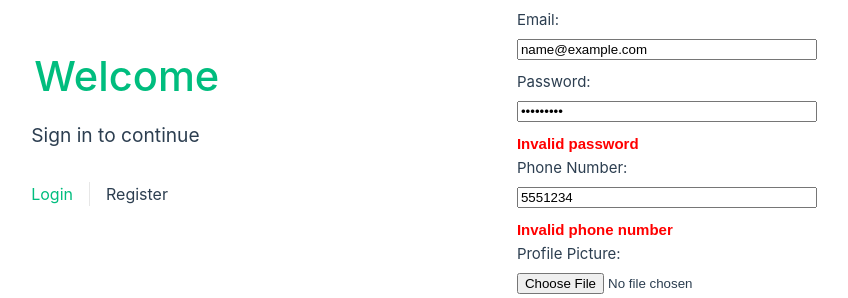
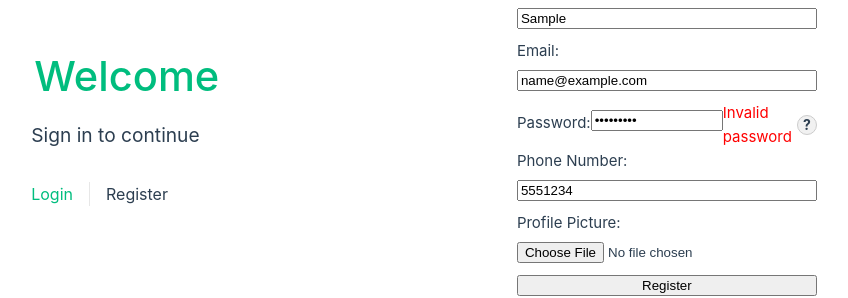
Before and after one commit to SeanCaoile/CSSECDV, a Vue app in the folder SECDV_MP/: page /register in a window 1280 px wide. Both pictures are taken after typing "Sample", "name@example.com", "Sample123", "5551234" into the empty fields and a click on the button "Register". Shown: the part 263-561 px from the top of the page, without its empty margins (185-1033 px from the left). Built offline with nearby package versions, Linux system fonts and the light colour scheme.

Commit message:
tooltip for input

```diff
--- a/SECDV_MP/src/views/register.vue
+++ b/SECDV_MP/src/views/register.vue
@@ -1,6 +1,5 @@
 <template>
   <div class="about">
-    <!-- <h1>Registration</h1> -->
     <div>
       <HelloWorld msg="Welcome" />
       <form @submit.prevent="submitForm">
@@ -11,17 +10,23 @@
         <div>
           <label for="email">Email: </label>
           <input type="email" id="email" v-model="email" @blur="validateEmail" required>
-          <span v-if="emailError" style="color: red; font-family: Arial, Helvetica, sans-serif; font-weight: bold;">{{ emailError }}</span>
+          <span v-if="emailError" class="error-message">{{ emailError }}</span> <!-- Display the error message -->
         </div>
-        <div>
+        <div class="password-container">
           <label for="password">Password: </label>
           <input type="password" id="password" v-model="password" @blur="validatePassword" required>
-          <span v-if="passwordError" style="color: red; font-family: Arial, Helvetica, sans-serif; font-weight: bold;">{{ passwordError }}</span>
+          <span v-if="passwordError" class="error-message">{{ passwordError }}</span> <!-- Display the error message -->
+          <div class="tooltip-wrapper">
+            <span class="tooltip-icon" @mouseover="showTooltip = true" @mouseout="showTooltip = false">?</span>
+            <div v-if="showTooltip" class="tooltip">
+              Password must be at least 6 characters long.
+              Password must be at least 6 characters long.
+            </div>
+          </div>
         </div>
         <div>
           <label for="phoneNumber">Phone Number: </label>
-          <input type="tel" id="phoneNumber" v-model="phoneNumber" @blur="validatePhone" required>
-          <span v-if="phoneError" style="color: red; font-family: Arial, Helvetica, sans-serif; font-weight: bold;">{{ phoneError }}</span>
+          <input type="tel" id="phoneNumber" v-model="phoneNumber" required>
         </div>
         <div>
           <label for="profilePicture">Profile Picture: </label>
@@ -32,6 +37,7 @@
     </div>
   </div>
 </template>
+
 
 <style>
 @media (min-width: 1024px) {
@@ -55,6 +61,46 @@
   button {
     width: 100%; /* Make button fill its container */
   }
+  .password-container {
+    position: relative;
+    display: flex;
+    align-items: center;
+  }
+  .tooltip-wrapper {
+    position: relative;
+    display: inline-block;
+  }
+  .tooltip-icon {
+    margin-left: 5px;
+    cursor: pointer;
+    border: 1px solid #ccc;
+    border-radius: 50%;
+    width: 20px;
+    height: 20px;
+    display: flex;
+    align-items: center;
+    justify-content: center;
+    background-color: #f1f1f1;
+    font-size: 14px;
+    font-weight: bold;
+  }
+  .tooltip {
+    position: absolute;
+    top: 100%;
+    left: 0;
+    background-color: #333;
+    color: #fff;
+    padding: 5px;
+    border-radius: 5px;
+    white-space: nowrap;
+    transform: translateY(5px);
+    z-index: 10;
+    font-size: 12px;
+  }
+  .error-message {
+    color: red;
+    display: block;
+  }
 }
 </style>
 
@@ -71,7 +117,8 @@ export default {
       profilePicture: null,
       emailError: '',
       passwordError: '',
-      phoneError: ''
+      phoneError: '',
+      showTooltip: false
     };
   },
   methods: {
@@ -102,6 +149,7 @@ export default {
       this.emailError = '';
       return true;
     },
+
     validatePassword() {
       const passPattern = /^(?=.*[A-Z])(?=.*[a-z])(?=.*\d)(?=.*[`~!@#$%^&*\(\)\-\_\=\+\[\]\{\};:\'\"\,\.\<\>\?\/\\|]).{12,64}$/;
       if (!passPattern.test(this.password)) {
@@ -111,6 +159,7 @@ export default {
       this.passwordError = '';
       return true;
     },
+
     validatePhone() {
       const phonePattern = /^09\d{9}$/;
       if (!phonePattern.test(this.phoneNumber)) {
```
